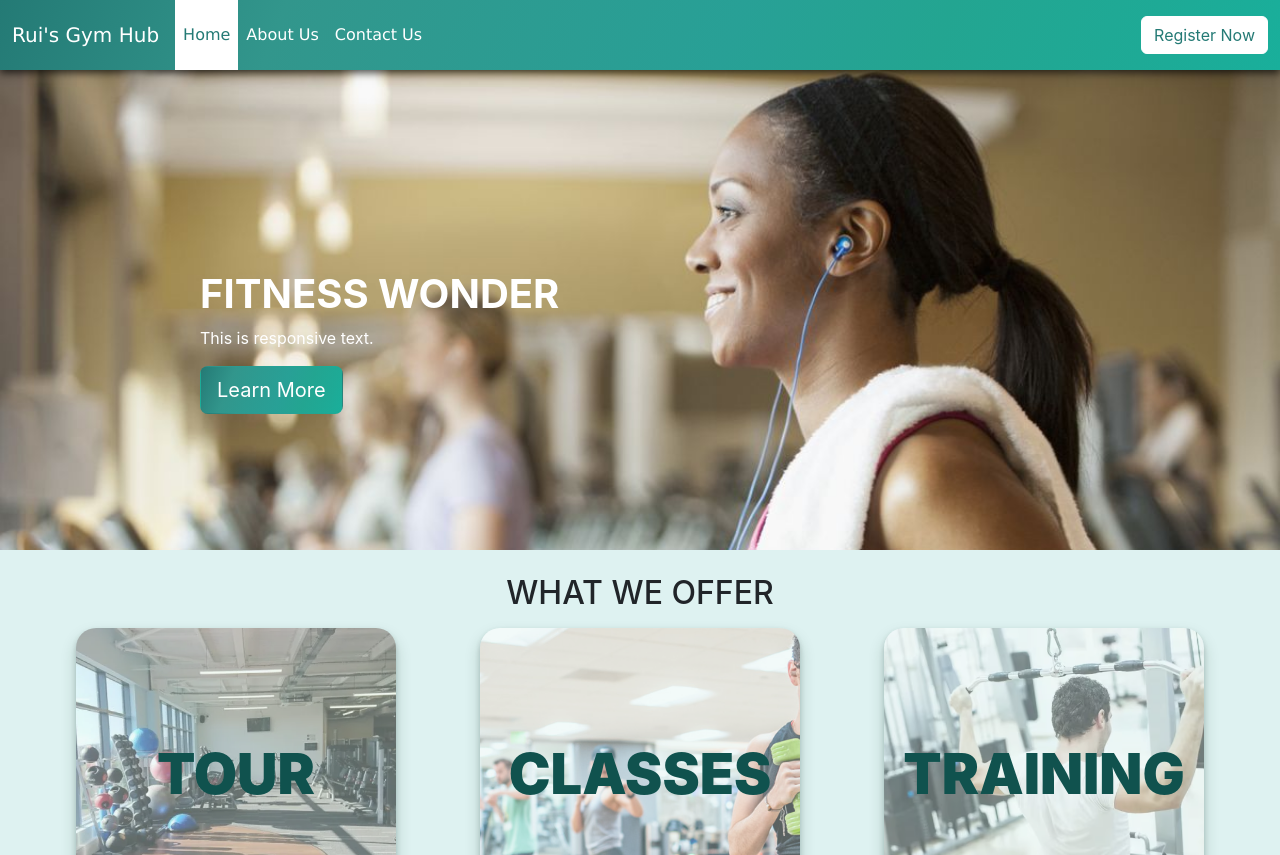
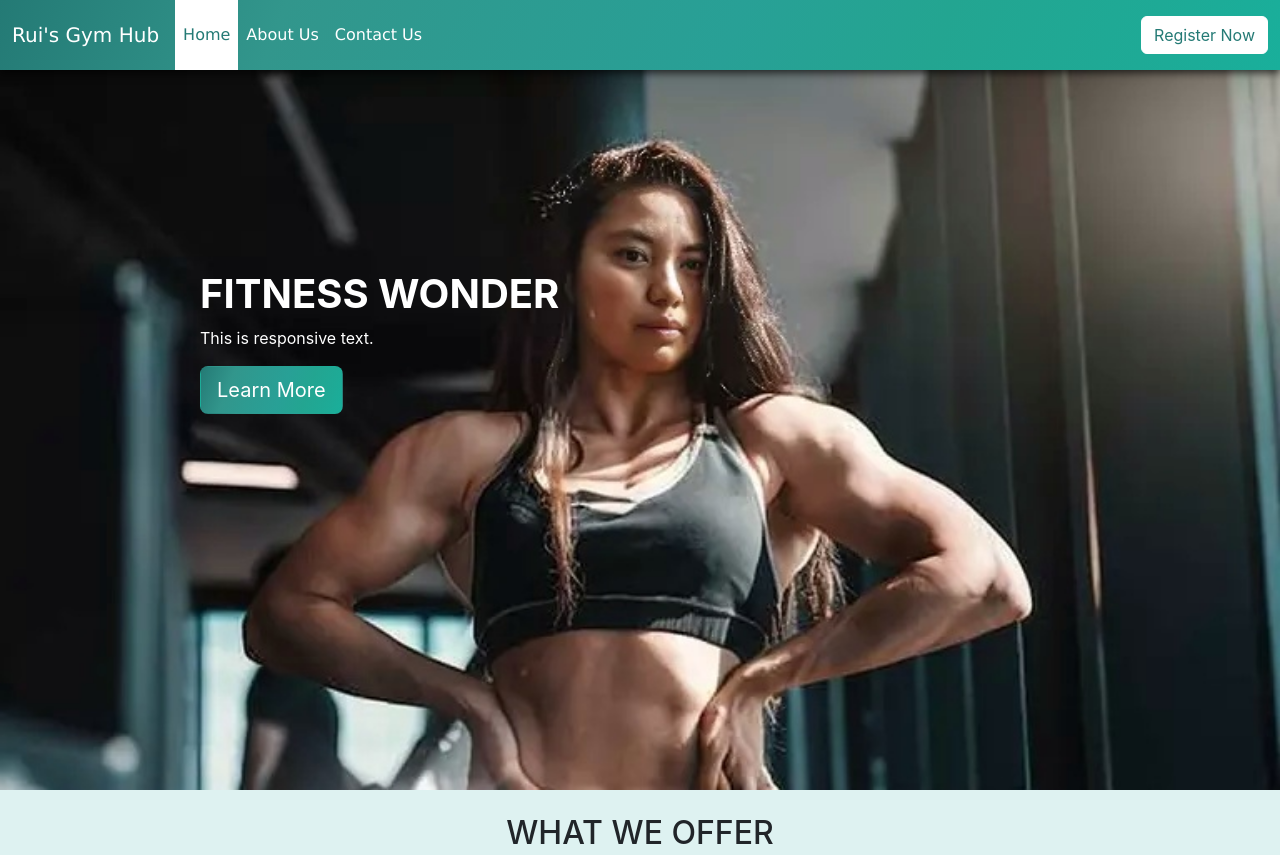
Before and after one commit to qrovic/ruisgymcustomer, a plain HTML site: page index.html in a window 1280 px wide. Shown: the top 855 px of the page. Drawn offline with nearby package versions, Linux system fonts and the light colour scheme.

Commit message:
Update custom.css

```diff
--- a/custom.css
+++ b/custom.css
@@ -55,9 +55,9 @@ a.register:hover{
 
 }
 .banner{
-    background-image: url(./banner1.jpg);
+    background-image: url(./banner3.jpeg);
     width: 100%;
-    height: 60vh;
+    height: 90vh;
     background-repeat: no-repeat;
     background-size:cover;
 }
```
